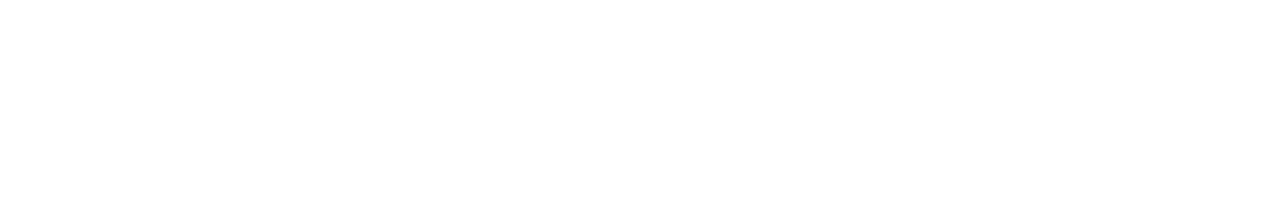
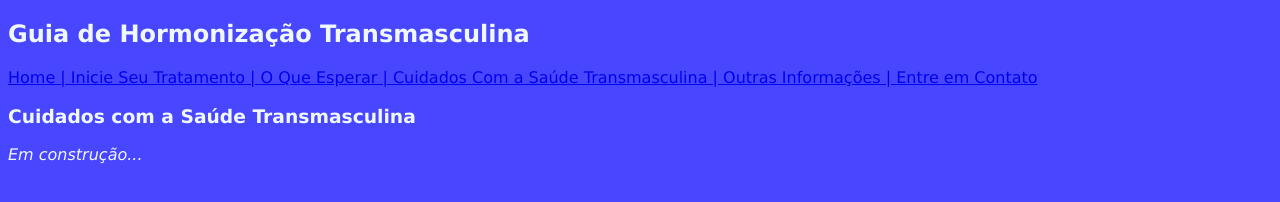
Before and after one commit to joaomatheusvillarim/joaomatheusvillarim.github.io, a plain HTML site: page guia-th-ftm/cuidados-com-a-saude-transmasculina.html in a window 1280 px wide. Drawn offline with Linux system fonts and the light colour scheme.

Commit message:
update pages guia th ftm

```diff
--- a/guia-th-ftm/cuidados-com-a-saude-transmasculina.html
+++ b/guia-th-ftm/cuidados-com-a-saude-transmasculina.html
@@ -0,0 +1,30 @@
+<!DOCTYPE html>
+<html>
+    <head>
+        <title>Guia de Hormonização Transmasculina</title>
+        <meta charset="utf-8"/>
+        <link rel="stylesheet" type="text/css" href="styles.css">
+        <script src="script.js"> </script>
+    </head>
+
+    <body>
+        <h2>Guia de Hormonização Transmasculina</h2>
+
+        <nav>
+            <a href="https://joaomatheusvillarim.github.io/guia-th-ftm/">Home | </a>
+            <a href="https://joaomatheusvillarim.github.io/guia-th-ftm/inicie-seu-tratamento.html">Inicie Seu Tratamento | </a>
+            <a href="https://joaomatheusvillarim.github.io/guia-th-ftm/o-que-esperar.html">O Que Esperar | </a>
+            <a href="https://joaomatheusvillarim.github.io/guia-th-ftm/cuidados-com-a-saude-transmasculina.html">Cuidados Com a Saúde Transmasculina | </a>
+            <a href="https://joaomatheusvillarim.github.io/guia-th-ftm/outras-informacoes.html">Outras Informações | </a>
+            <a href="https://joaomatheusvillarim.github.io/guia-th-ftm/entre-em-contato.html">Entre em Contato</a>
+        </nav>
+
+        <div>
+            <h3>Cuidados com a Saúde Transmasculina</h3>
+            <p>
+                <i>Em construção...</i>
+            </p>
+        </div>
+
+    </body>
+</html>
```
Also changed, not shown: guia-th-ftm/entre-em-contato.html (+29 -0 lines), guia-th-ftm/index.html (+5 -5 lines), guia-th-ftm/inicie-seu-tratamento.html (+29 -0 lines), guia-th-ftm/o-que-esperar.html (+10 -7 lines), guia-th-ftm/outras-informacoes.html (+29 -0 lines).
